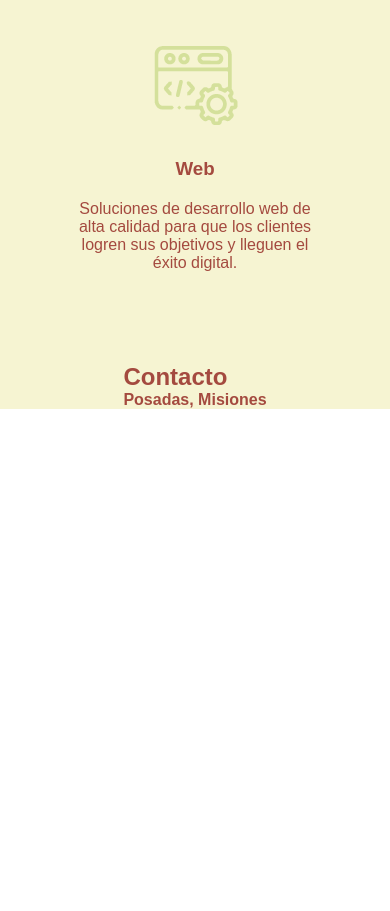
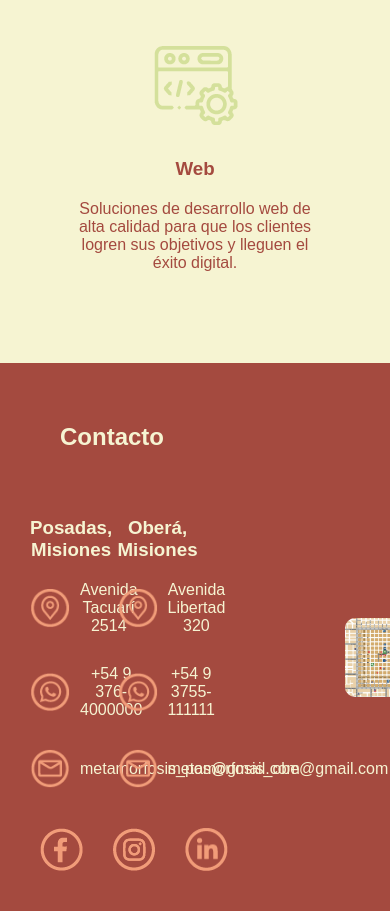
Before and after one commit to Iarasot/E4-landing-page, a plain HTML site: page index.html in a window 390 px wide. Shown: the part 1268-2179 px from the top of the page. Before the commit the page ends 1677 px from the top, so only its background shows below. Drawn offline with Linux system fonts and the light colour scheme.

Commit message:
landing terminada sin responsive

```diff
--- a/index.html
+++ b/index.html
@@ -69,13 +69,37 @@
             </div>
            </section>
 
-        <section id="contacto">
-            <div class="contacto">
-            <h2>Contacto</h2>
-            <p><b>Posadas, Misiones</b></p>
-            </div>
-        </section>
     </main>
 
+  <footer>
+    <h2>Contacto</h2>
+    <div class="piedepagina">
+        <div class="pie-dos">
+            <h3>Posadas, Misiones</h3>
+            <ul class="lista">
+                <li><img src="iconos-de-redes/ubicación.png" alt=""> <p>Avenida Tacuarí 2514</p></li>
+                <li><img src="iconos-de-redes/wp.png" alt=""> <p>+54 9 376-4000000</p></li>
+                <li><img src="iconos-de-redes/email.png" alt=""> <p>metamorfosis_pos@gmail.com</p></li>
+            </ul>
+        </div>
+        <div class="pie-dos">
+            <h3>Oberá, Misiones</h3>
+            <ul class="lista">
+                <li><img src="iconos-de-redes/ubicación.png" alt=""> <p>Avenida Libertad 320</p></li>
+                <li><img src="iconos-de-redes/wp.png" alt=""> <p>+54 9 3755-111111</p></li>
+                <li><img src="iconos-de-redes/email.png" alt=""> <p>metamorfosis_obe@gmail.com</p></li>
+            </ul>
+        </div>
+        <div class="imagen-mapa">
+            <img src="img/mapa-posadas.jpg" alt="esta es una imagen del mapa de Posadas">
+        </div>
+    </div>
+    <div class="iconos-finales">
+        <img src="iconos-de-redes/fb.png" alt="Facebook">
+        <img src="iconos-de-redes/ig.png" alt="Instagram">
+        <img src="iconos-de-redes/in.png" alt="Linkeding">
+    </div>
+
+  </footer>
 </body>
 </html>
--- a/styles.css
+++ b/styles.css
@@ -154,3 +154,82 @@
     gap: 20px;
 
 }
+
+footer{
+    background-color: #A44A3F;
+    color: #F6F4D2;
+    padding: 20px;
+    text-align: center;
+}
+footer h2 {
+    display: flex;
+    text-align: center;
+    margin-bottom: 16px;
+    padding: 40px;
+}
+
+.piedepagina {
+    display: flex;
+    justify-content: start;
+    width: 50%;
+    color: #F6F4D2;
+}
+
+.pie-dos {
+    width: 50%;
+    justify-content: left;
+    text-align: center;
+
+}
+.pie-dos h3{
+    display: flex;
+    justify-content: left;
+    text-align: center;
+    padding: 10px;
+}
+
+.lista {
+   padding: 0;
+   margin: 0;
+   display: block;
+}
+
+.lista li {
+    display: flex;
+    align-items: center;
+    margin-bottom: 10px;
+    padding: 10px;
+}
+
+.lista img {
+    display: flex;
+    justify-content: space-between;
+    width: 40px;
+    margin-right: 10px
+}
+
+.imagen-mapa {
+    margin-left: 140px;
+    width: 60%;
+    padding: 10px;
+    border-radius: 20px;
+    display: flex;
+    flex-direction: column;
+    justify-content: center;
+    gap: 20px;
+  }
+.imagen-mapa img {
+    border-radius: 10px;
+}
+
+.iconos-finales {
+    display: flex;
+    justify-content: left;
+    flex-direction: row;
+    padding: 5px;
+}
+
+.iconos-finales img {
+    padding: 10px;
+    margin: 4px;
+}
```
Also changed, not shown: iconos-de-redes/email.png (added), iconos-de-redes/fb.png (added), iconos-de-redes/ig.png (added), iconos-de-redes/in.png (added), iconos-de-redes/ubicación.png (added), iconos-de-redes/web.png (added), iconos-de-redes/wp.png (added).
